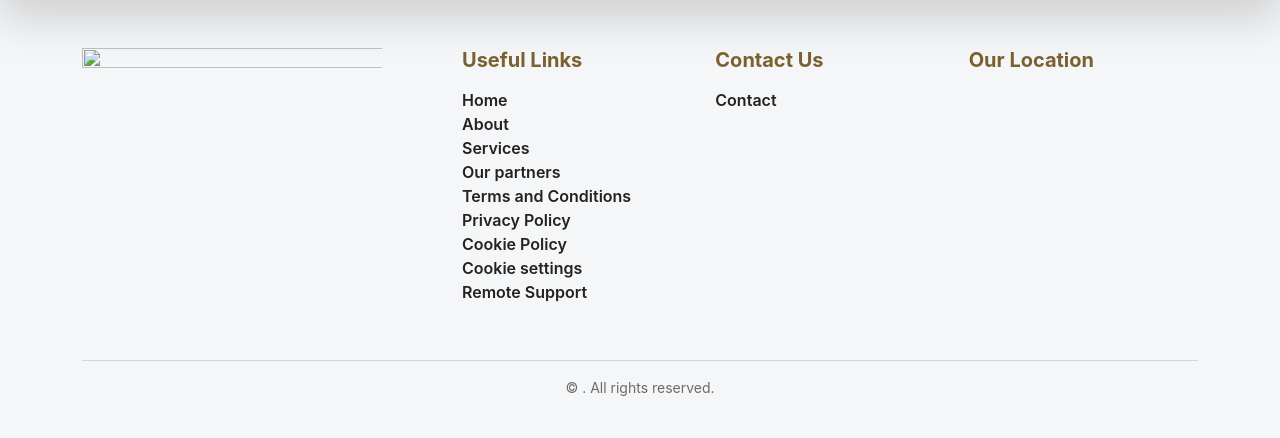
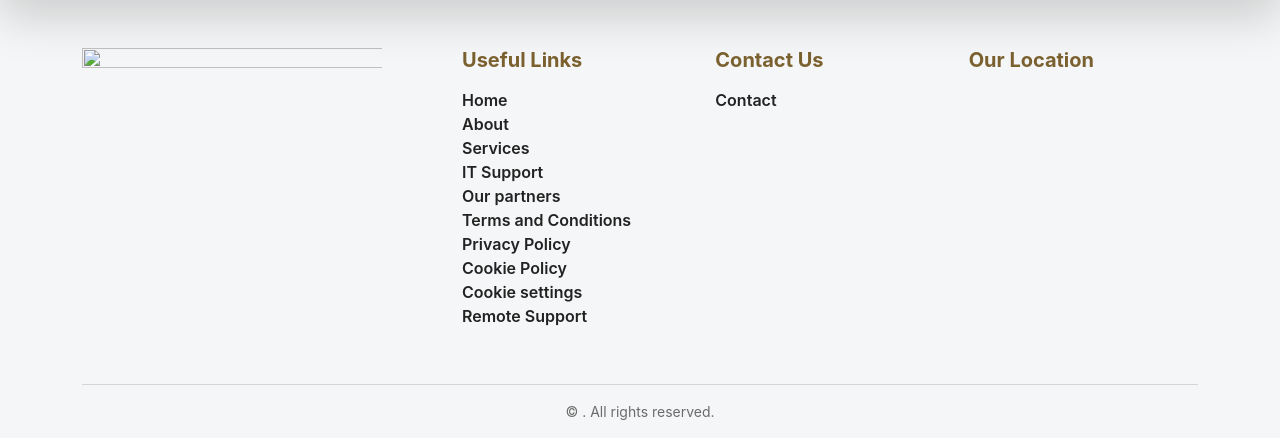
Before and after one commit to Daniel0Marsh/dental-dynamix, a Django app: page /remote-support/ in a window 1280 px wide. Shown: the part 800-1238 px from the top of the page. Before the commit the page ends 1196 px from the top, so only its background shows below. Run offline with Django 5.2, Linux system fonts and the light colour scheme; data that the repository does not hold is empty; some libraries are stand-ins or nearby versions.

Commit message:
style: add IT Support page with model, views, templates, and routing

```diff
--- a/source/core/sitemaps.py
+++ b/source/core/sitemaps.py
@@ -12,6 +12,7 @@ class StaticViewSitemap(Sitemap):
             "home",
             "about",
             "services",
+            "it_support",
             "contact",
             "campaign",
             "terms_and_conditions",
--- a/source/home/templates/base.html
+++ b/source/home/templates/base.html
@@ -195,6 +195,12 @@
                         </li>
 
                         <li>
+                            <a class="dropdown-item" href="{% url 'it_support' %}">
+                                IT Support
+                            </a>
+                        </li>
+
+                        <li>
                             <hr class="dropdown-divider">
                         </li>
 
@@ -316,6 +322,12 @@
                             <a class="nav-link dropdown-item"
                             href="{% url 'services' %}">
                                 Services
+                            </a>
+                        </li>
+
+                        <li>
+                            <a class="dropdown-item" href="{% url 'it_support' %}">
+                                IT Support
                             </a>
                         </li>
 
@@ -577,6 +589,12 @@
                             <li>
                                 <a href="{% url 'services' %}" class="footer-link">
                                     Services
+                                </a>
+                            </li>
+
+                            <li>
+                                <a href="{% url 'it_support' %}" class="footer-link">
+                                    IT Support
                                 </a>
                             </li>
 
--- a/source/it_support/admin.py
+++ b/source/it_support/admin.py
@@ -32,9 +32,6 @@ class ITSupportPageAdmin(SingletonAdmin):
     readonly_fields = ("updated_at",)
 
     fieldsets = (
-        ("Publication", {
-            "fields": ("is_published",),
-        }),
         ("Hero Section", {
             "fields": (
                 "hero_image",
--- a/source/it_support/views.py
+++ b/source/it_support/views.py
@@ -12,7 +12,6 @@ class ITSupportPageView(TemplateView):
         page = get_object_or_404(
             ITSupportPage,
             pk=1,
-            is_published=True,
         )
 
         context["page"] = page
```
Also changed, not shown: source/it_support/models.py (+0 -9 lines).
